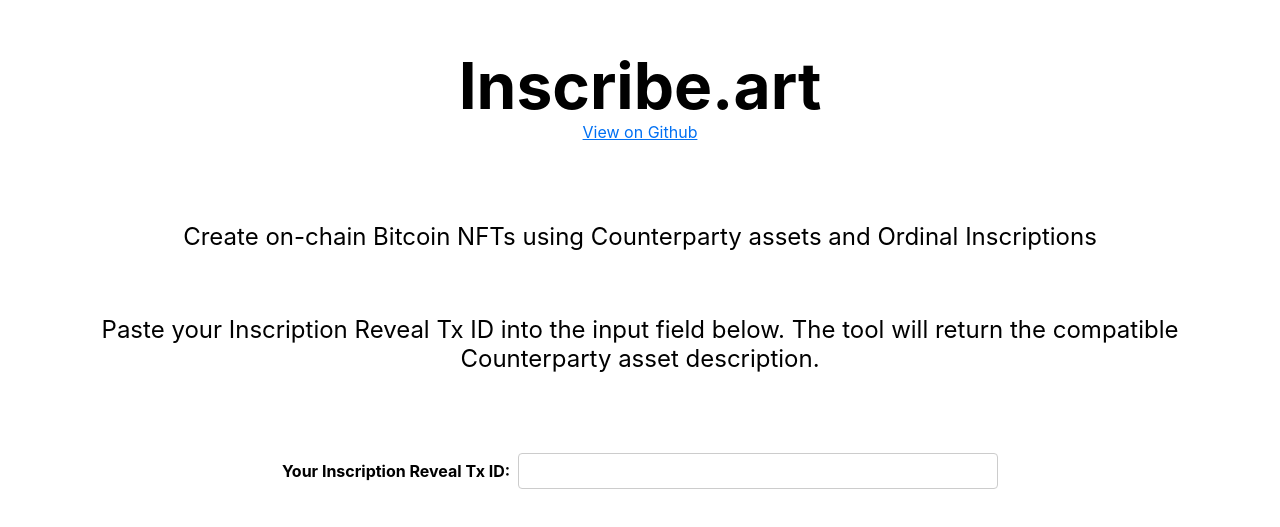
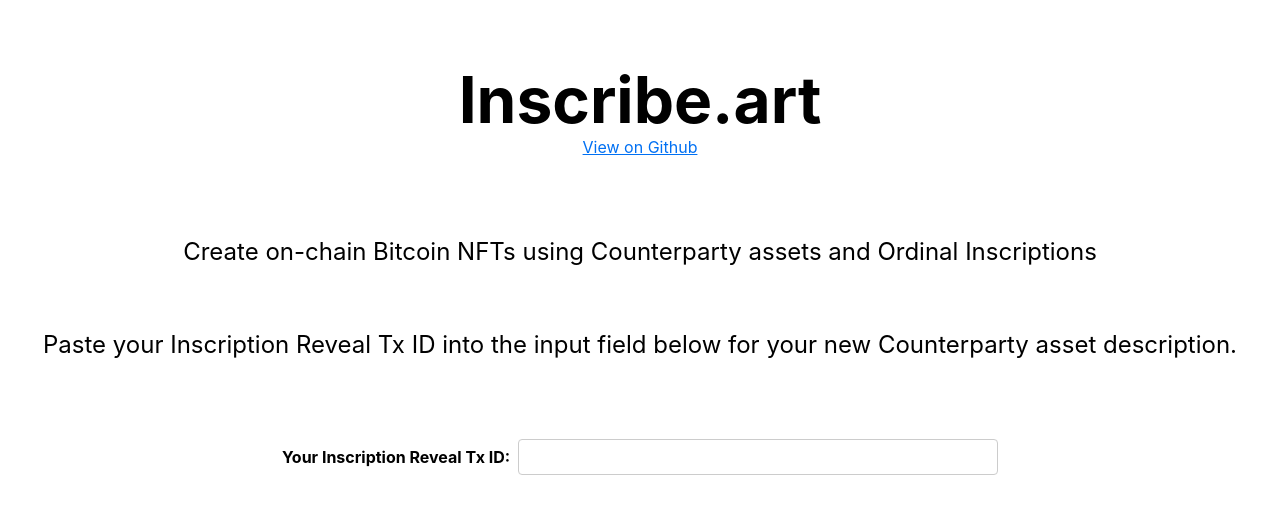
Before and after one commit to loon3/inscription-decoder, a Next.js app: page / in a window 1280 px wide. Shown: the part 115-642 px from the top of the page. Built offline with nearby package versions, Linux system fonts and the light colour scheme.

Commit message:
update wording

```diff
--- a/pages/index.js
+++ b/pages/index.js
@@ -25,7 +25,7 @@
         </p>
 
         <p className={styles.description}>
-          Paste your Inscription Reveal Tx ID into the input field below. The tool will return the compatible Counterparty asset description.
+          Paste your Inscription Reveal Tx ID into the input field below for your new Counterparty asset description.
         </p>
 
         <HexToBase64Form />
```
